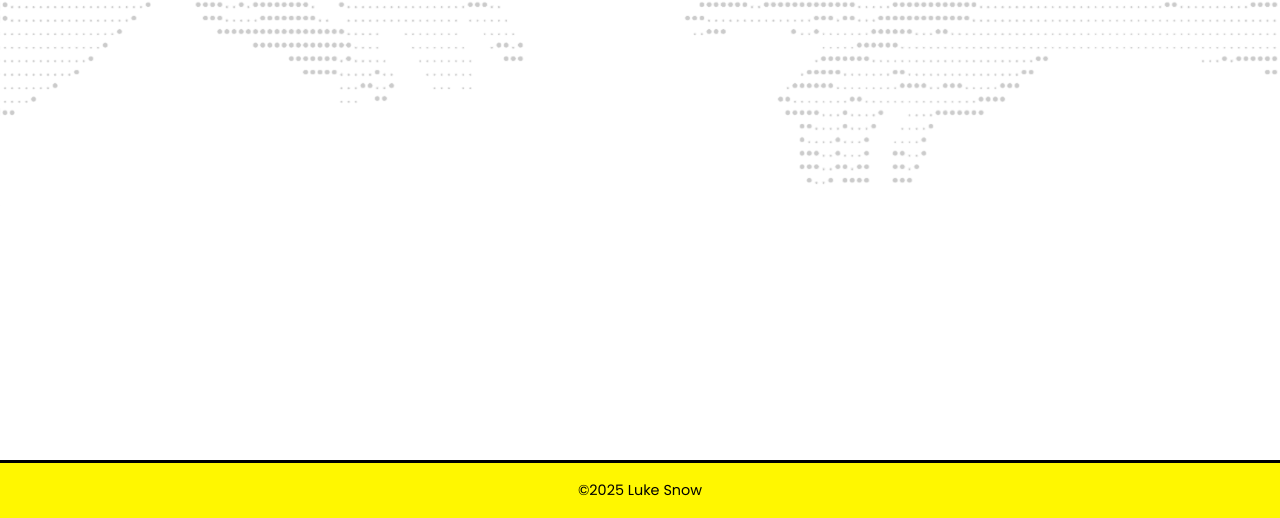
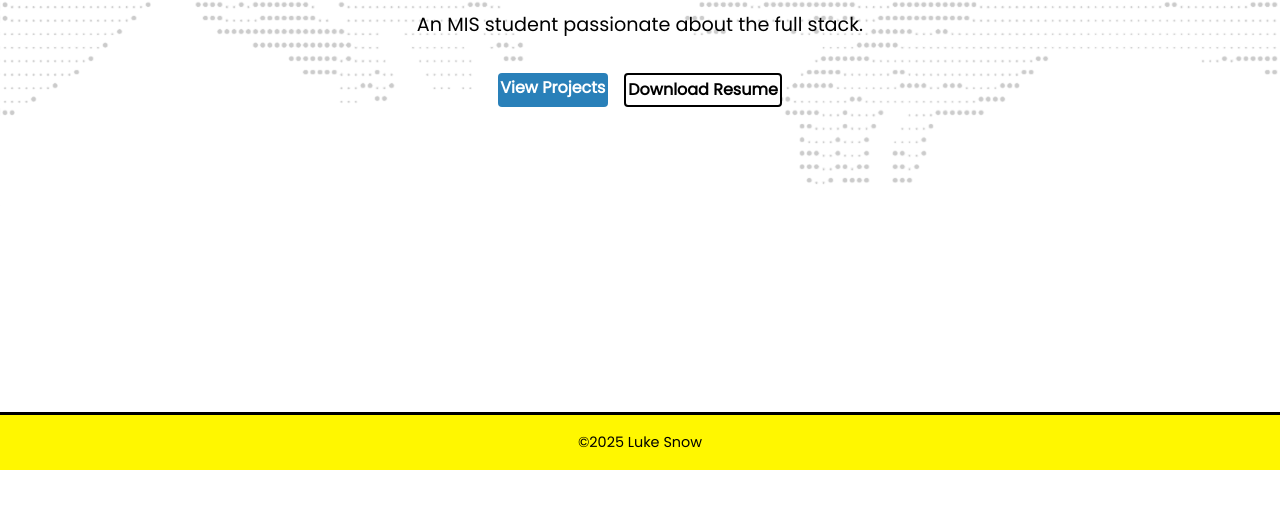
Before and after one commit to lrsnow8/PersonalSite, a plain HTML site: page index.html in a window 1280 px wide. Shown: the part 461-979 px from the top of the page. After the commit the page ends 931 px from the top, so only its background shows below. Drawn offline with Linux system fonts and the light colour scheme.

Commit message:
ensure main sections fill viewport height
- Add flexbox layout to main elements for full viewport height
- Set min-height on main to account for header/footer spacing
- Center content vertically within sections for better layout
- Update footer positioning to stick to bottom with margin-top: auto
- Improve button padding consistency (.1rem -> .15rem)

```diff
--- a/css/style.css
+++ b/css/style.css
@@ -120,7 +120,7 @@ header {
 }
 
 .btn {
-  padding: .1rem;
+  padding: .15rem;
   text-decoration: none;
   font-weight: 600;
   border-radius: 4px;
@@ -147,12 +147,26 @@ header {
   color: var(--white);
 }
 
+/* ========== Main Section Styles ========== */
+main {
+  min-height: calc(100vh - 80px - 60px); /* Subtract approximate header and footer heights */
+  display: flex;
+  flex-direction: column;
+}
+
+main section {
+  flex: 1;
+  display: flex;
+  flex-direction: column;
+  justify-content: center;
+}
+
 /* ========== Footer ========== */
 footer {
   text-align: center;
   padding: 1rem;
   border-top: 3px solid var(--black);
-  margin-top: 3rem;
+  margin-top: auto;
   font-size: 0.9rem;
   background: var(--yellow);
 }
```
